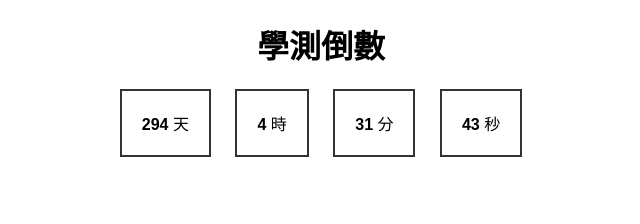
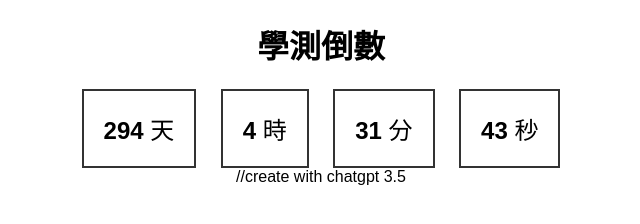
Before and after one commit to leowu0511/UST.github.io, a plain HTML site: page index.html in a window 1280 px wide. Shown: the whole page, without its empty margins (319-959 px from the left). Drawn offline with Linux system fonts and the light colour scheme.

Commit message:
Update index.html
字大一點

```diff
--- a/index.html
+++ b/index.html
@@ -14,6 +14,7 @@
     border: 2px solid #333; /* 每個時間單位的框框 */
     padding: 20px; /* 每個時間單位的內邊距 */
     margin: 0 10px; /* 每個時間單位之間的間距 */
+    font-size: 24px; /* 將字體大小設為 24 像素 */
   }
 </style>
 </head>
@@ -62,3 +63,5 @@
 </script>
 </body>
 </html>
+
+//create with chatgpt 3.5
```
